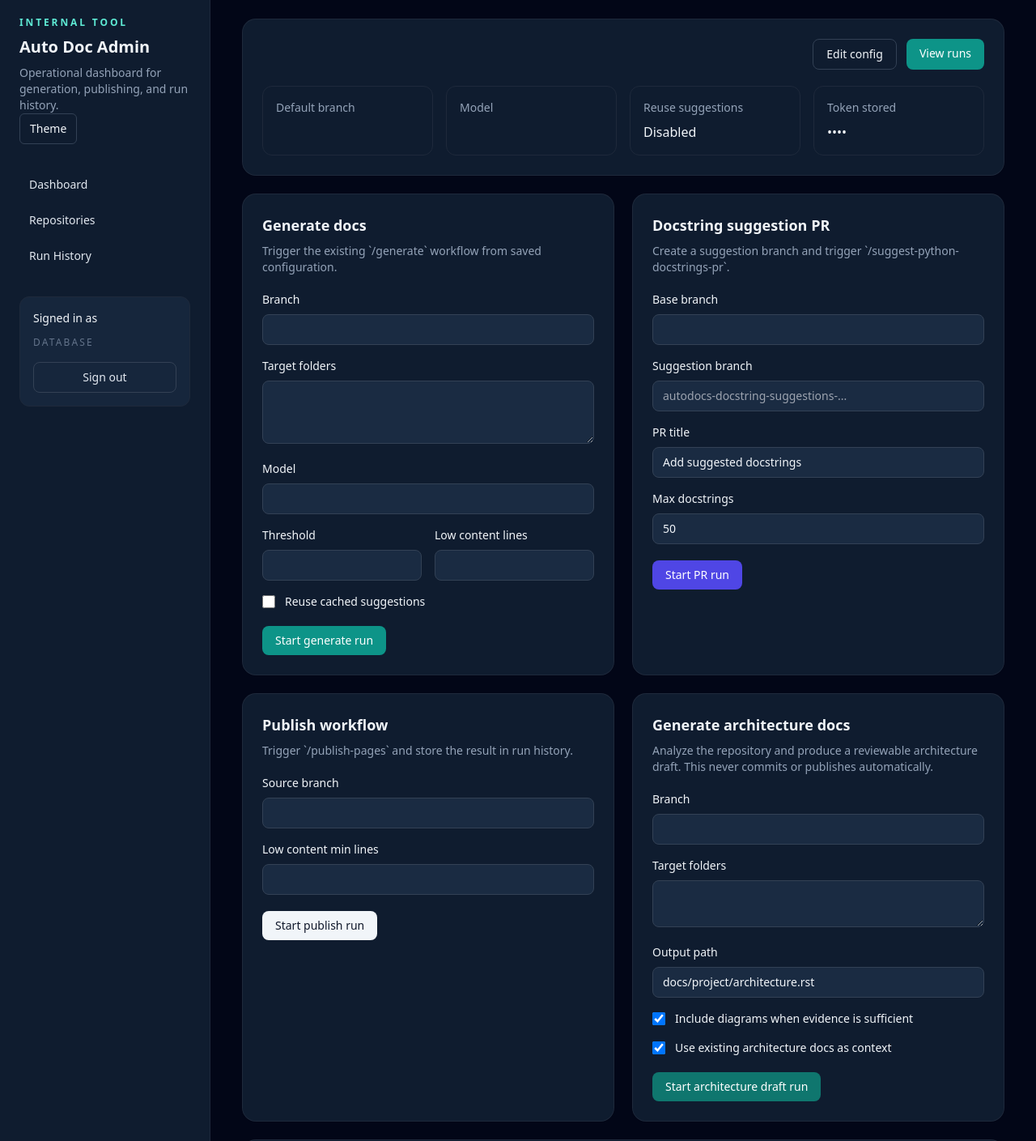
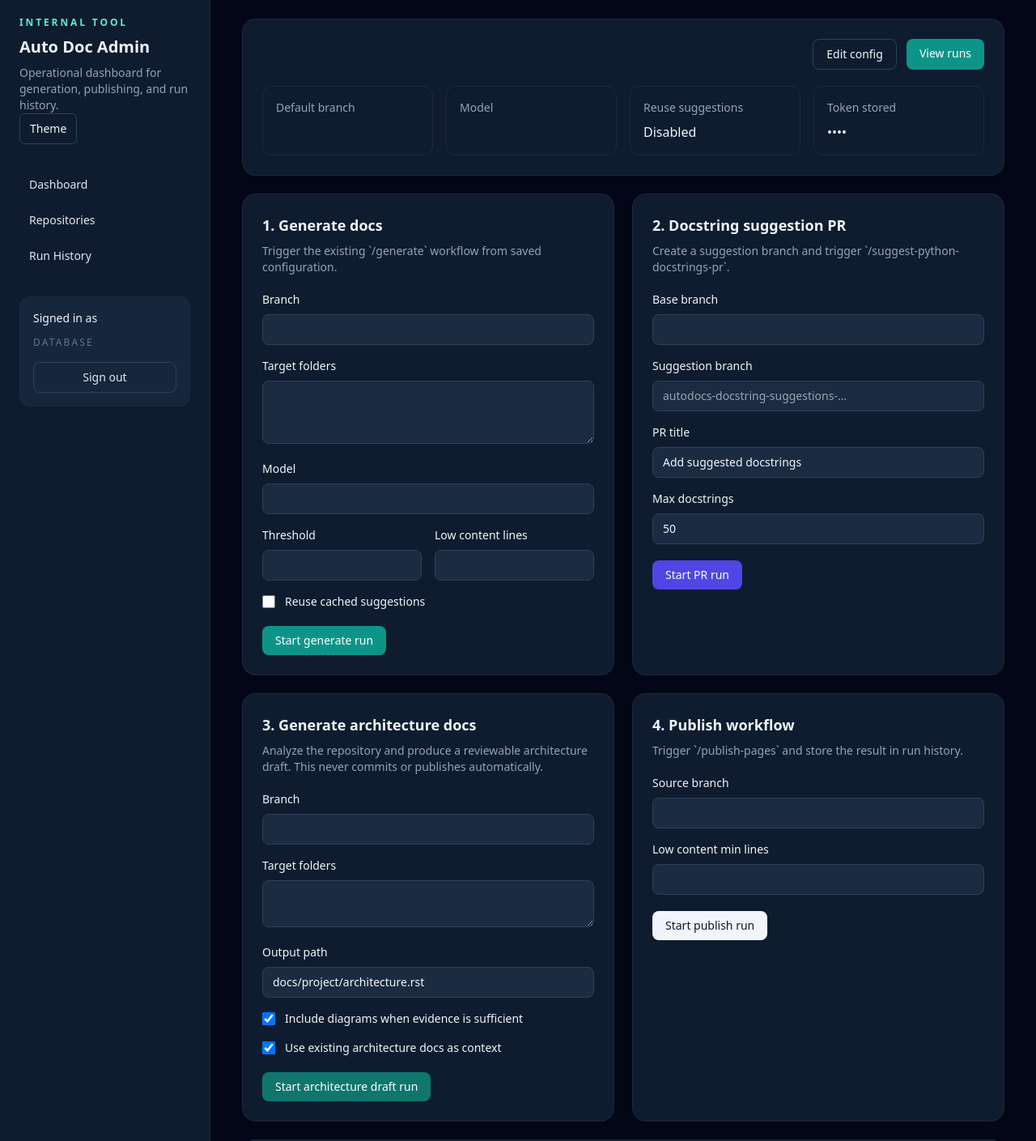
Before and after one commit to Digital-Metabolic-Twin-Centre/autodoc, a FastAPI app: template src/templates/admin/repositories/detail.html in a window 1280 px wide. Shown: the top 1409 px of the page at 81% size. Run offline with FastAPI, Linux system fonts and the light colour scheme; the template is opened without the code that fills it, so the values that code supplies are empty; some libraries are stand-ins or nearby versions.

Commit message:
chore: reposition admin repo form to show order of execution

```diff
--- a/src/templates/admin/repositories/detail.html
+++ b/src/templates/admin/repositories/detail.html
@@ -41,7 +41,7 @@
     <form method="post" action="/admin/repositories/{{ repository.id }}/generate"
       class="rounded-2xl bg-white p-6 shadow-sm ring-1 ring-slate-200 dark:bg-shell-900 dark:ring-slate-800">
       <input type="hidden" name="csrf_token" value="{{ csrf_token }}">
-      <h3 class="text-lg font-semibold">Generate docs</h3>
+      <h3 class="text-lg font-semibold">1. Generate docs</h3>
       <p class="mt-2 text-sm text-slate-500 dark:text-slate-400">Trigger the existing `/generate` workflow from saved
         configuration.</p>
       <div class="mt-5 space-y-4">
@@ -84,7 +84,7 @@
     <form method="post" action="/admin/repositories/{{ repository.id }}/suggest-pr"
       class="rounded-2xl bg-white p-6 shadow-sm ring-1 ring-slate-200 dark:bg-shell-900 dark:ring-slate-800">
       <input type="hidden" name="csrf_token" value="{{ csrf_token }}">
-      <h3 class="text-lg font-semibold">Docstring suggestion PR</h3>
+      <h3 class="text-lg font-semibold">2. Docstring suggestion PR</h3>
       <p class="mt-2 text-sm text-slate-500 dark:text-slate-400">Create a suggestion branch and trigger
         `/suggest-python-docstrings-pr`.</p>
       <div class="mt-5 space-y-4">
@@ -111,33 +111,12 @@
       </div>
       <button class="mt-5 rounded-lg bg-indigo-600 px-4 py-2 text-sm font-medium text-white">Start PR run</button>
     </form>
-    <form method="post" action="/admin/repositories/{{ repository.id }}/publish"
-      class="rounded-2xl bg-white p-6 shadow-sm ring-1 ring-slate-200 dark:bg-shell-900 dark:ring-slate-800">
-      <input type="hidden" name="csrf_token" value="{{ csrf_token }}">
-      <h3 class="text-lg font-semibold">Publish workflow</h3>
-      <p class="mt-2 text-sm text-slate-500 dark:text-slate-400">Trigger `/publish-pages` and store the result in run
-        history.</p>
-      <div class="mt-5 space-y-4">
-        <label class="block text-sm">
-          <span class="mb-2 block font-medium">Source branch</span>
-          <input name="branch" value="{{ repository.default_branch }}"
-            class="w-full rounded-lg border border-slate-300 bg-white px-3 py-2 dark:border-slate-700 dark:bg-shell-800" />
-        </label>
-        <label class="block text-sm">
-          <span class="mb-2 block font-medium">Low content min lines</span>
-          <input type="number" min="0" name="low_content_min_lines" value="{{ repository.low_content_min_lines }}"
-            class="w-full rounded-lg border border-slate-300 bg-white px-3 py-2 dark:border-slate-700 dark:bg-shell-800" />
-        </label>
-      </div>
-      <button
-        class="mt-5 rounded-lg bg-slate-900 px-4 py-2 text-sm font-medium text-white dark:bg-slate-100 dark:text-slate-900">Start
-        publish run</button>
-    </form>
+
 
     <form method="post" action="/admin/repositories/{{ repository.id }}/generate-architecture-docs"
       class="rounded-2xl bg-white p-6 shadow-sm ring-1 ring-slate-200 dark:bg-shell-900 dark:ring-slate-800">
       <input type="hidden" name="csrf_token" value="{{ csrf_token }}">
-      <h3 class="text-lg font-semibold">Generate architecture docs</h3>
+      <h3 class="text-lg font-semibold">3. Generate architecture docs</h3>
       <p class="mt-2 text-sm text-slate-500 dark:text-slate-400">Analyze the repository and produce a reviewable
         architecture draft. This never commits or publishes automatically.</p>
       <div class="mt-5 space-y-4">
@@ -169,6 +148,29 @@
       </div>
       <button class="mt-5 rounded-lg bg-teal-700 px-4 py-2 text-sm font-medium text-white">Start architecture
         draft run</button>
+    </form>
+
+    <form method="post" action="/admin/repositories/{{ repository.id }}/publish"
+      class="rounded-2xl bg-white p-6 shadow-sm ring-1 ring-slate-200 dark:bg-shell-900 dark:ring-slate-800">
+      <input type="hidden" name="csrf_token" value="{{ csrf_token }}">
+      <h3 class="text-lg font-semibold">4. Publish workflow</h3>
+      <p class="mt-2 text-sm text-slate-500 dark:text-slate-400">Trigger `/publish-pages` and store the result in run
+        history.</p>
+      <div class="mt-5 space-y-4">
+        <label class="block text-sm">
+          <span class="mb-2 block font-medium">Source branch</span>
+          <input name="branch" value="{{ repository.default_branch }}"
+            class="w-full rounded-lg border border-slate-300 bg-white px-3 py-2 dark:border-slate-700 dark:bg-shell-800" />
+        </label>
+        <label class="block text-sm">
+          <span class="mb-2 block font-medium">Low content min lines</span>
+          <input type="number" min="0" name="low_content_min_lines" value="{{ repository.low_content_min_lines }}"
+            class="w-full rounded-lg border border-slate-300 bg-white px-3 py-2 dark:border-slate-700 dark:bg-shell-800" />
+        </label>
+      </div>
+      <button
+        class="mt-5 rounded-lg bg-slate-900 px-4 py-2 text-sm font-medium text-white dark:bg-slate-100 dark:text-slate-900">Start
+        publish run</button>
     </form>
   </section>
 
```
